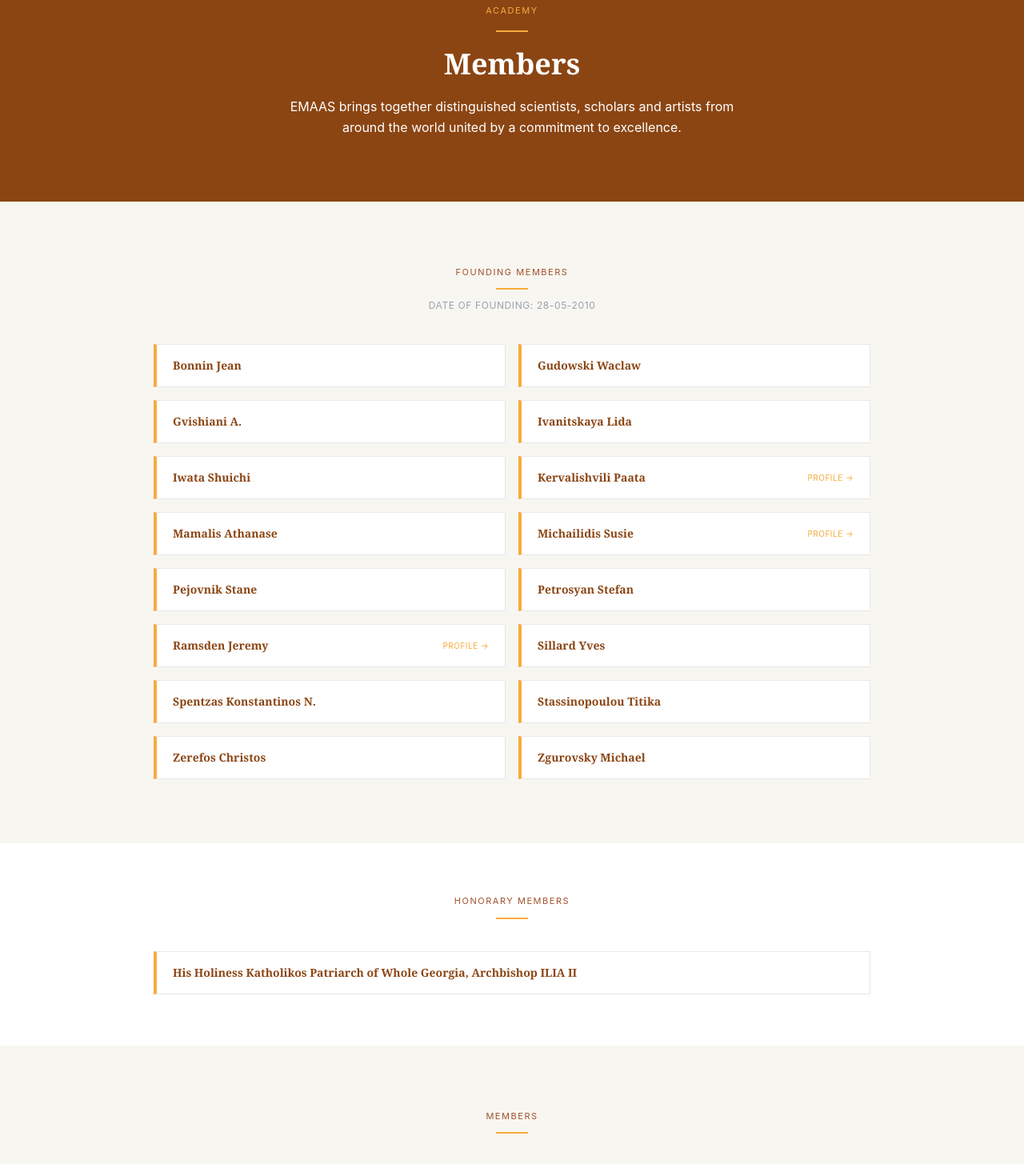
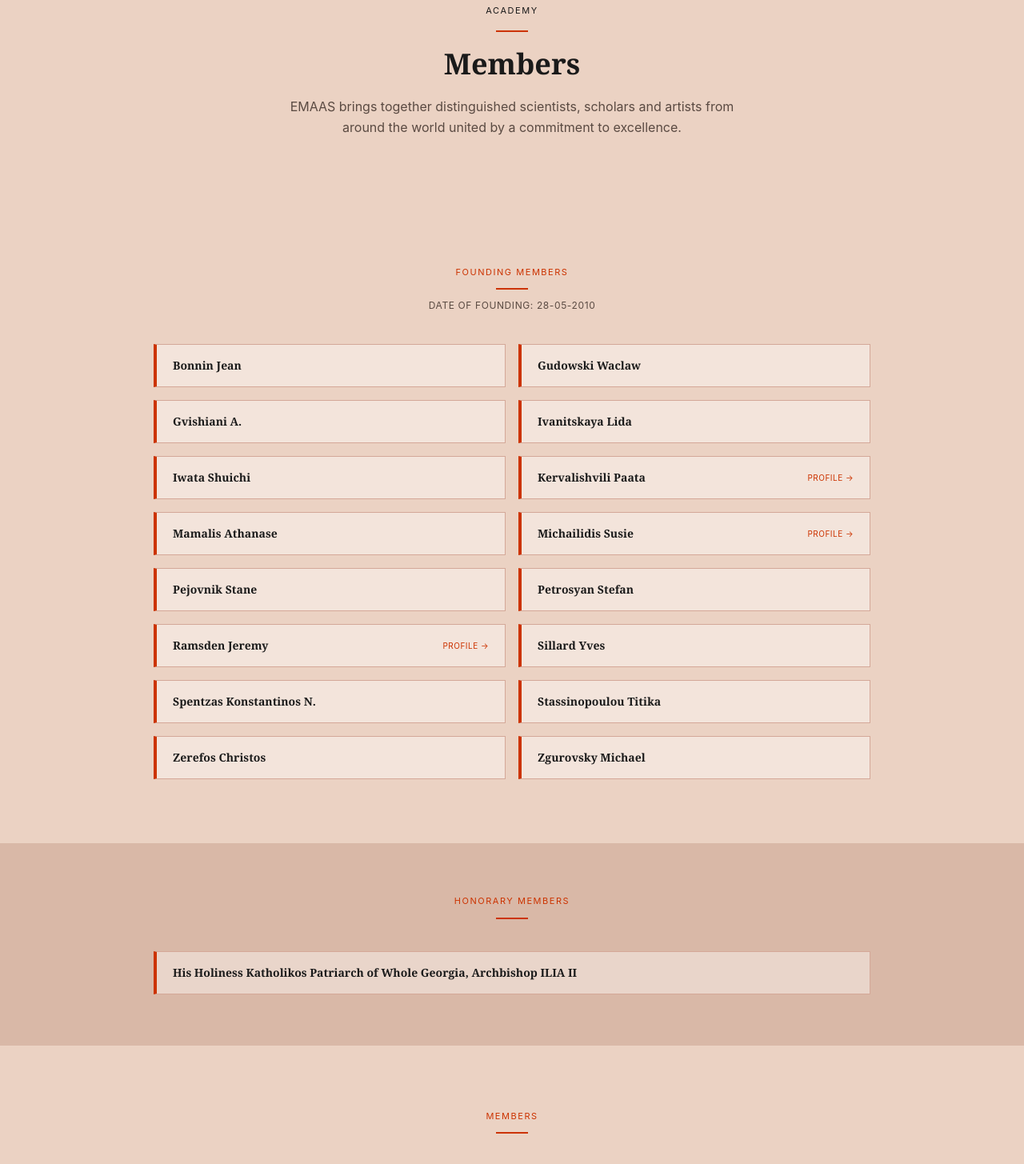
Before and after one commit to AthanasiaPet/EMAAS-react, a React (Vite) app: page /members in a window 1280 px wide. Shown: the part 140-1595 px from the top of the page at 80% size. Built offline with nearby package versions, Linux system fonts and the light colour scheme.

Commit message:
feat: update color scheme

```diff
--- a/src/pages/Members.tsx
+++ b/src/pages/Members.tsx
@@ -144,13 +144,13 @@ const departed = [
 
 function MemberCard({ name, date, link }: { name: string; date?: string; link: string | null }) {
     return (
-        <div className="bg-white border border-gray-200 border-l-4 border-l-[#f6ac3d] px-5 py-4 flex items-center justify-between gap-4 hover:shadow-sm transition-shadow">
+        <div className="bg-white/40 border border-[#d4a898] border-l-4 border-l-[#cc3300] px-5 py-4 flex items-center justify-between gap-4 hover:shadow-sm transition-shadow">
             <div>
-                <p className="font-serif text-sm font-semibold text-[#8b4513]">{name}</p>
-                {date && <p className="text-[10px] text-gray-400 uppercase tracking-wider mt-1">{date}</p>}
+                <p className="font-serif text-sm font-semibold text-[#1a1a1a]">{name}</p>
+                {date && <p className="text-[10px] text-[#5a4a42] uppercase tracking-wider mt-1">{date}</p>}
             </div>
             {link && (
-                <a href={link} target="_blank" rel="noreferrer" className="text-[#f6ac3d] text-[10px] uppercase tracking-wider hover:text-[#a0522d] transition-colors shrink-0">
+                <a href={link} target="_blank" rel="noreferrer" className="text-[#cc3300] text-[10px] uppercase tracking-wider hover:text-[#a82800] transition-colors shrink-0">
                     Profile →
                 </a>
             )}
@@ -163,21 +163,21 @@ function Members() {
         <div>
 
             {/* Page Hero */}
-            <section className="bg-[#8b4513] py-20 px-6 text-center">
-                <p className="text-[11px] uppercase tracking-[0.14em] text-[#f6ac3d] mb-4">Academy</p>
-                <div className="w-10 h-0.5 bg-[#f6ac3d] mx-auto mb-5"></div>
-                <h1 className="font-serif text-4xl font-bold text-white mb-5">Members</h1>
-                <p className="text-white text-base leading-relaxed max-w-xl mx-auto">
+            <section className="bg-[#ebd2c3] py-20 px-6 text-center">
+                <p className="text-[11px] uppercase tracking-[0.14em] text-[#1a1a1a] mb-4">Academy</p>
+                <div className="w-10 h-0.5 bg-[#cc3300] mx-auto mb-5"></div>
+                <h1 className="font-serif text-4xl font-bold text-[#1a1a1a] mb-5">Members</h1>
+                <p className="text-[#5a4a42] text-base leading-relaxed max-w-xl mx-auto">
                     EMAAS brings together distinguished scientists, scholars and artists from around the world united by a commitment to excellence.
                 </p>
             </section>
 
             {/* Founding Members */}
-            <section className="bg-[#f8f6f1] py-20 px-6">
+            <section className="bg-[#ebd2c3] py-20 px-6">
                 <div className="max-w-4xl mx-auto">
-                    <p className="text-[11px] uppercase tracking-[0.14em] text-[#a0522d] text-center mb-3">Founding Members</p>
-                    <div className="w-10 h-0.5 bg-[#f6ac3d] mx-auto mb-3"></div>
-                    <p className="text-center text-gray-400 text-xs uppercase tracking-wider mb-10">Date of founding: 28-05-2010</p>
+                    <p className="text-[11px] uppercase tracking-[0.14em] text-[#cc3300] text-center mb-3">Founding Members</p>
+                    <div className="w-10 h-0.5 bg-[#cc3300] mx-auto mb-3"></div>
+                    <p className="text-center text-[#5a4a42] text-xs uppercase tracking-wider mb-10">Date of founding: 28-05-2010</p>
                     <div className="grid grid-cols-1 sm:grid-cols-2 gap-4">
                         {foundingMembers.map((member, index) => (
                             <MemberCard key={index} name={member.name} link={member.link} />
@@ -187,10 +187,10 @@ function Members() {
             </section>
 
             {/* Honorary Members */}
-            <section className="bg-white py-16 px-6">
+            <section className="bg-[#d9b8a7] py-16 px-6">
                 <div className="max-w-4xl mx-auto">
-                    <p className="text-[11px] uppercase tracking-[0.14em] text-[#a0522d] text-center mb-3">Honorary Members</p>
-                    <div className="w-10 h-0.5 bg-[#f6ac3d] mx-auto mb-10"></div>
+                    <p className="text-[11px] uppercase tracking-[0.14em] text-[#cc3300] text-center mb-3">Honorary Members</p>
+                    <div className="w-10 h-0.5 bg-[#cc3300] mx-auto mb-10"></div>
                     <div className="grid grid-cols-1 gap-4">
                         {honoraryMembers.map((member, index) => (
                             <MemberCard key={index} name={member.name} link={member.link} />
@@ -200,10 +200,10 @@ function Members() {
             </section>
 
             {/* Members */}
-            <section className="bg-[#f8f6f1] py-20 px-6">
+            <section className="bg-[#ebd2c3] py-20 px-6">
                 <div className="max-w-4xl mx-auto">
-                    <p className="text-[11px] uppercase tracking-[0.14em] text-[#a0522d] text-center mb-3">Members</p>
-                    <div className="w-10 h-0.5 bg-[#f6ac3d] mx-auto mb-10"></div>
+                    <p className="text-[11px] uppercase tracking-[0.14em] text-[#cc3300] text-center mb-3">Members</p>
+                    <div className="w-10 h-0.5 bg-[#cc3300] mx-auto mb-10"></div>
                     <div className="grid grid-cols-1 sm:grid-cols-2 gap-4">
                         {members.map((member, index) => (
                             <MemberCard key={index} name={member.name} date={member.date} link={member.link} />
@@ -213,14 +213,14 @@ function Members() {
             </section>
 
             {/* Departed Members */}
-            <section className="bg-white py-16 px-6">
+            <section className="bg-[#d9b8a7] py-16 px-6">
                 <div className="max-w-4xl mx-auto">
-                    <p className="text-[11px] uppercase tracking-[0.14em] text-[#a0522d] text-center mb-3">Members No Longer With Us</p>
-                    <div className="w-10 h-0.5 bg-[#f6ac3d] mx-auto mb-10"></div>
+                    <p className="text-[11px] uppercase tracking-[0.14em] text-[#cc3300] text-center mb-3">Members No Longer With Us</p>
+                    <div className="w-10 h-0.5 bg-[#cc3300] mx-auto mb-10"></div>
                     <div className="grid grid-cols-1 sm:grid-cols-2 gap-4">
                         {departed.map((name, index) => (
-                            <div key={index} className="bg-[#f8f6f1] border border-gray-200 px-5 py-4">
-                                <p className="font-serif text-sm text-gray-400 italic">{name}</p>
+                            <div key={index} className="bg-white/30 border border-[#d4a898] px-5 py-4">
+                                <p className="font-serif text-sm text-[#5a4a42] italic">{name}</p>
                             </div>
                         ))}
                     </div>
--- a/src/pages/Presidium.tsx
+++ b/src/pages/Presidium.tsx
@@ -23,28 +23,28 @@ function Presidium() {
         <div>
 
             {/* Page Hero */}
-            <section className="bg-[#8b4513] py-20 px-6 text-center">
-                <p className="text-[11px] uppercase tracking-[0.14em] text-[#f6ac3d] mb-4">Academy</p>
-                <div className="w-10 h-0.5 bg-[#f6ac3d] mx-auto mb-5"></div>
-                <h1 className="font-serif text-4xl font-bold text-white mb-5">Presidium</h1>
-                <p className="text-white text-base leading-relaxed max-w-xl mx-auto">
+            <section className="bg-[#ebd2c3] py-20 px-6 text-center">
+                <p className="text-[11px] uppercase tracking-[0.14em] text-[#1a1a1a] mb-4">Academy</p>
+                <div className="w-10 h-0.5 bg-[#cc3300] mx-auto mb-5"></div>
+                <h1 className="font-serif text-4xl font-bold text-[#1a1a1a] mb-5">Presidium</h1>
+                <p className="text-[#1a1a1a] text-base leading-relaxed max-w-xl mx-auto">
                     The executive leadership of the Euro Mediterranean Academy of Arts and Sciences, guiding the academy's mission and international presence.
                 </p>
             </section>
 
             {/* Members Grid */}
-            <section className="bg-[#f8f6f1] py-20 px-6">
+            <section className="bg-[#ebd2c3] py-20 px-6">
                 <div className="max-w-5xl mx-auto">
-                    <p className="text-[11px] uppercase tracking-[0.14em] text-[#a0522d] text-center mb-3">Members</p>
-                    <div className="w-10 h-0.5 bg-[#f6ac3d] mx-auto mb-10"></div>
+                    <p className="text-[11px] uppercase tracking-[0.14em] text-[#cc3300] text-center mb-3">Members</p>
+                    <div className="w-10 h-0.5 bg-[#cc3300] mx-auto mb-10"></div>
                     <div className="grid grid-cols-1 sm:grid-cols-2 lg:grid-cols-3 gap-6">
                         {presidiumMembers.map((member, index) => (
-                            <div key={index} className="bg-white border border-gray-200 border-t-4 border-t-[#f6ac3d] p-6 hover:shadow-md transition-shadow">
-                                <div className="w-12 h-12 bg-[#8b4513] flex items-center justify-center mb-4">
-                                    <FontAwesomeIcon icon={faUser} className="text-[#f6ac3d] text-lg" />
+                            <div key={index} className="bg-white/40 border border-[#d4a898] border-t-4 border-t-[#cc3300] p-6 hover:shadow-md transition-shadow">
+                                <div className="w-12 h-12 bg-[#cc3300] flex items-center justify-center mb-4">
+                                    <FontAwesomeIcon icon={faUser} className="text-white text-lg" />
                                 </div>
-                                <h3 className="font-serif text-lg font-semibold text-[#8b4513] mb-2">{member.name}</h3>
-                                <p className="text-[11px] uppercase tracking-wider text-[#a0522d]">{member.role}</p>
+                                <h3 className="font-serif text-lg font-semibold text-[#1a1a1a] mb-2">{member.name}</h3>
+                                <p className="text-[11px] uppercase tracking-wider text-[#cc3300]">{member.role}</p>
                             </div>
                         ))}
                     </div>
```
Also changed, not shown: src/pages/AdvisoryCouncil.tsx (+34 -14 lines).
